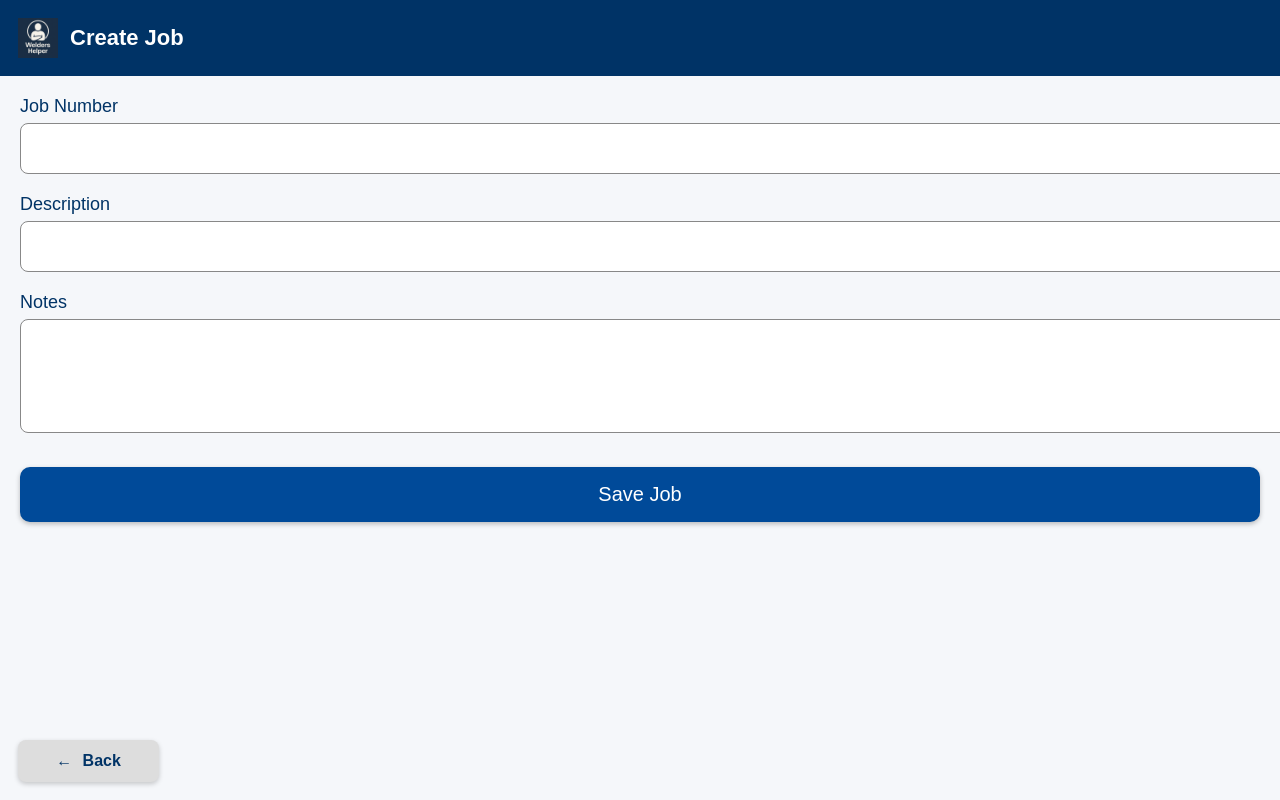
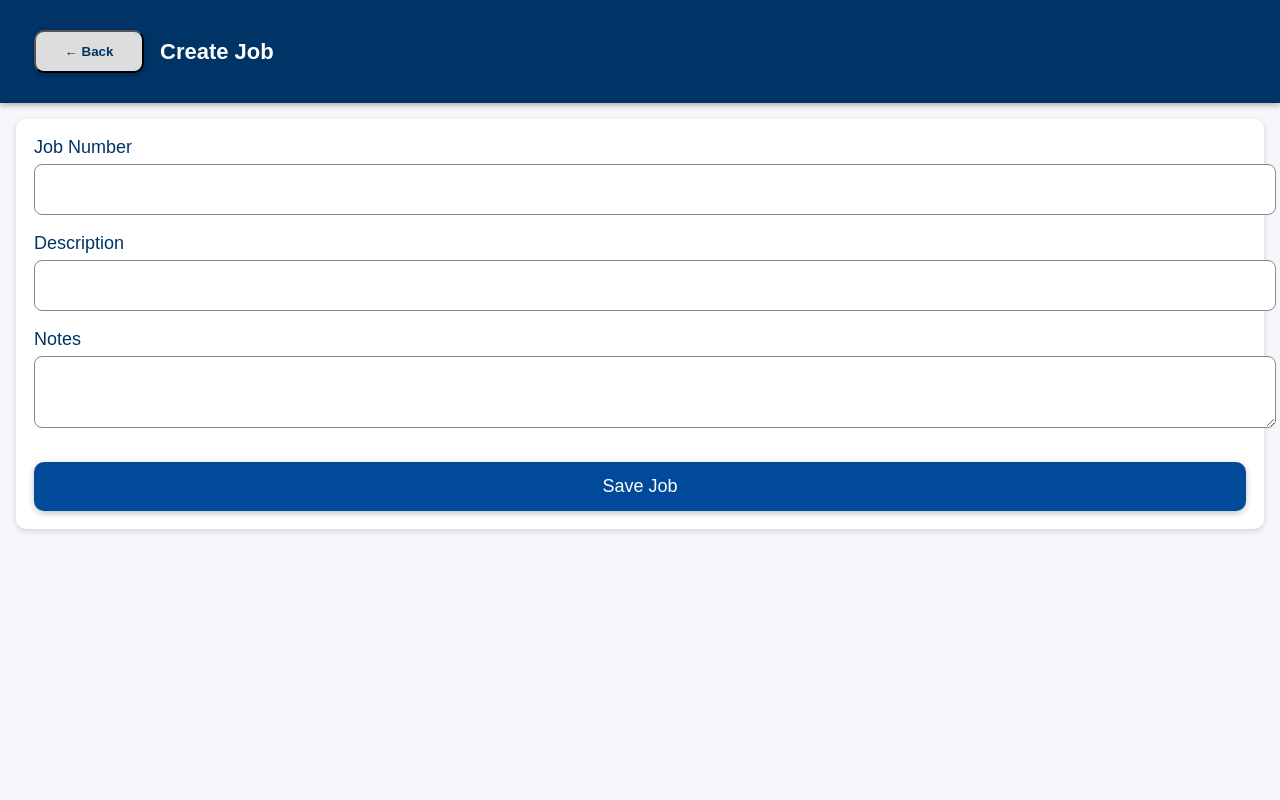
Before and after one commit to Demigodofa/ASME_Receiving, a plain HTML site: page create_job.html in a window 1280 px wide. Drawn offline with Linux system fonts and the light colour scheme.

Commit message:
Add files via upload

```diff
--- a/create_job.html
+++ b/create_job.html
@@ -1,134 +1,38 @@
 <!DOCTYPE html>
-<html lang="en">
+<html lang='en'>
 <head>
-<meta charset="UTF-8">
-<title>Create Job</title>
-<meta name="viewport" content="width=device-width, initial-scale=1.0">
-<link rel="stylesheet" href="style.css">
+    <meta charset='UTF-8' />
+    <meta name='viewport' content='width=device-width, initial-scale=1.0' />
+    <title>Create Job</title>
+    <link rel='stylesheet' href='style.css' />
+</head>
 
-<style>
-body {
-    background: #f5f7fa;
-    margin: 0;
-    font-family: Arial, sans-serif;
-    display: flex;
-    flex-direction: column;
-    height: 100vh;
-}
-
-.header {
-    display: flex;
-    align-items: center;
-    padding: 18px;
-    background: #003366;
-    color: white;
-}
-
-.header img {
-    width: 40px;
-    margin-right: 12px;
-}
-
-.header-title {
-    font-size: 22px;
-    font-weight: bold;
-}
-
-.form-area {
-    padding: 20px;
-    flex: 1;
-}
-
-label {
-    display: block;
-    font-size: 18px;
-    margin-bottom: 6px;
-    color: #003366;
-}
-
-input, textarea {
-    width: 100%;
-    padding: 14px;
-    margin-bottom: 20px;
-    font-size: 18px;
-    border-radius: 8px;
-    border: 1px solid #888;
-}
-
-.save-btn {
-    background: #004a99;
-    color: white;
-    padding: 16px;
-    font-size: 20px;
-    border-radius: 10px;
-    border: none;
-    width: 100%;
-    text-align: center;
-    margin-top: 10px;
-    box-shadow: 0px 2px 5px rgba(0,0,0,0.25);
-}
-
-.back-btn {
-    background: #ddd;
-    padding: 12px 18px;
-    border-radius: 8px;
-    width: 105px;
-    margin: 18px;
-    text-align: center;
-    color: #003366;
-    font-weight: bold;
-}
-
-.back-btn span {
-    margin-right: 6px;
-}
-</style>
-
-</head>
 <body>
 
-<div class="header">
-    <img src="assets/icons/icon-192.png" alt="Logo">
-    <span class="header-title">Create Job</span>
-</div>
+<header class='card header-bar'>
+    <button class='back-btn' id='backBtn'>← Back</button>
+    <h1 class='title'>Create Job</h1>
+</header>
 
-<div class="form-area">
+<main>
 
-    <label for="jobNumber">Job Number</label>
-    <input id="jobNumber" type="text">
+    <section class='card'>
+        <label>Job Number</label>
+        <input type='text' id='jobNumber' />
 
-    <label for="description">Description</label>
-    <input id="description" type="text">
+        <label>Description</label>
+        <input type='text' id='description' />
 
-    <label for="notes">Notes</label>
-    <textarea id="notes" rows="4"></textarea>
+        <label>Notes</label>
+        <textarea id='notes'></textarea>
 
-    <button class="save-btn" onclick="saveJob()">Save Job</button>
-</div>
+        <button class='primary-btn' id='saveJobBtn'>Save Job</button>
+    </section>
 
-<div class="back-btn" onclick="location.href='app.html'">
-    <span>&larr;</span> Back
-</div>
+</main>
 
-<script src="db.js"></script>
-<script>
-async function saveJob() {
-    const job = {
-        jobNumber: document.getElementById('jobNumber').value.trim(),
-        description: document.getElementById('description').value.trim(),
-        notes: document.getElementById('notes').value.trim(),
-        createdAt: Date.now()
-    };
-
-    if (!job.jobNumber) {
-        alert("Job number is required.");
-        return;
-    }
-
-    await db.jobs.put(job);
-    location.href = 'jobs.html';
-}
-</script>
+<script src='db.js'></script>
+<script src='create_job.js'></script>
 
 </body>
 </html>
--- /dev/null
+++ b/create_job.js
@@ -0,0 +1,39 @@
+// ========== CREATE JOB (Original App Behavior) ==========
+// Uses Dexie DB ('ASMEReceivingDB') from db.js
+
+document.addEventListener("DOMContentLoaded", () => {
+
+    const jobInput = document.getElementById("jobNumber");
+    const descInput = document.getElementById("description");
+    const notesInput = document.getElementById("notes");
+    const saveBtn = document.getElementById("saveJobBtn");
+    const backBtn = document.getElementById("backBtn");
+
+    // ---- Save Job ----
+    saveBtn.addEventListener("click", async () => {
+        const jobNum = jobInput.value.trim();
+        const desc = descInput.value.trim();
+        const notes = notesInput.value.trim();
+
+        if (!jobNum) {
+            // Original behavior: do nothing if job number is blank
+            return;
+        }
+
+        // Silent overwrite if job already exists
+        await db.jobs.put({
+            jobNumber: jobNum,
+            description: desc,
+            notes: notes,
+            created: Date.now()
+        });
+
+        // Navigate back to job list (original flow)
+        window.location.href = "jobs.html";
+    });
+
+    // ---- Back Button ----
+    backBtn.addEventListener("click", () => {
+        window.location.href = "app.html";
+    });
+});
```
